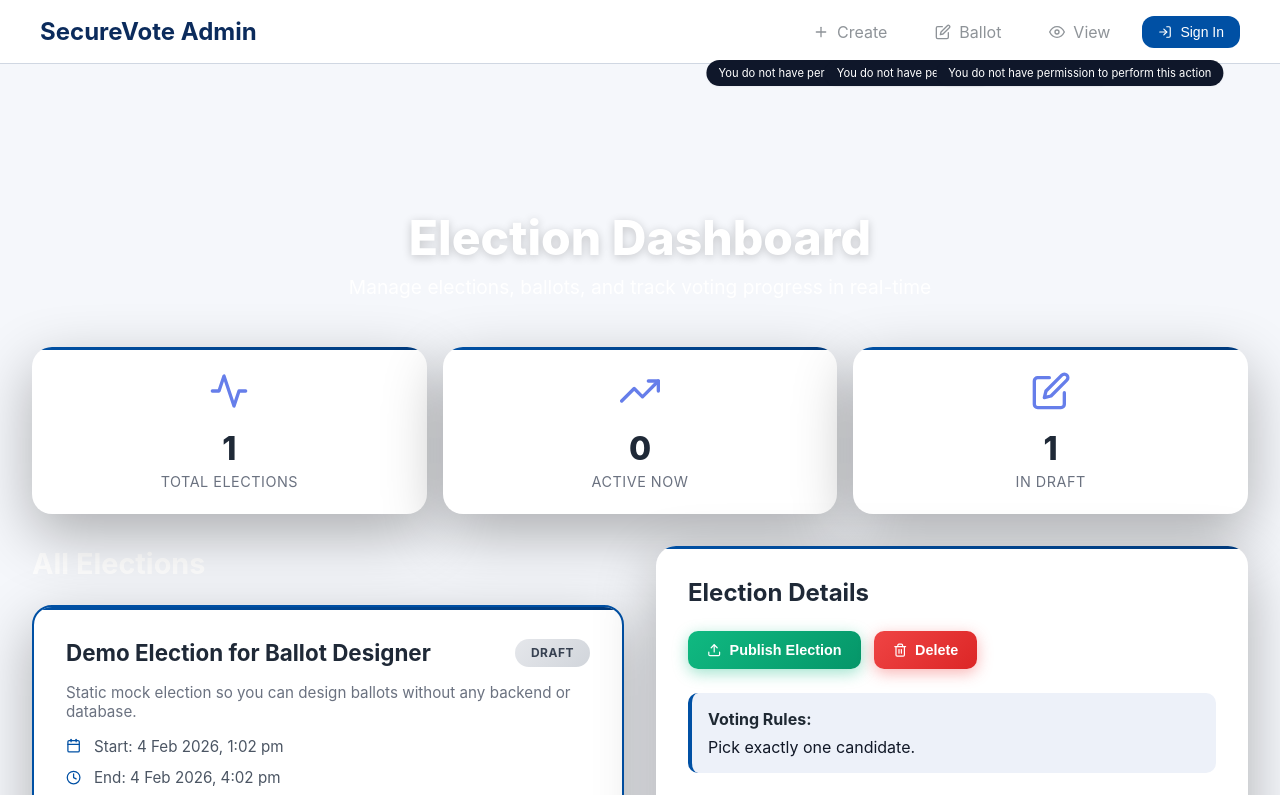
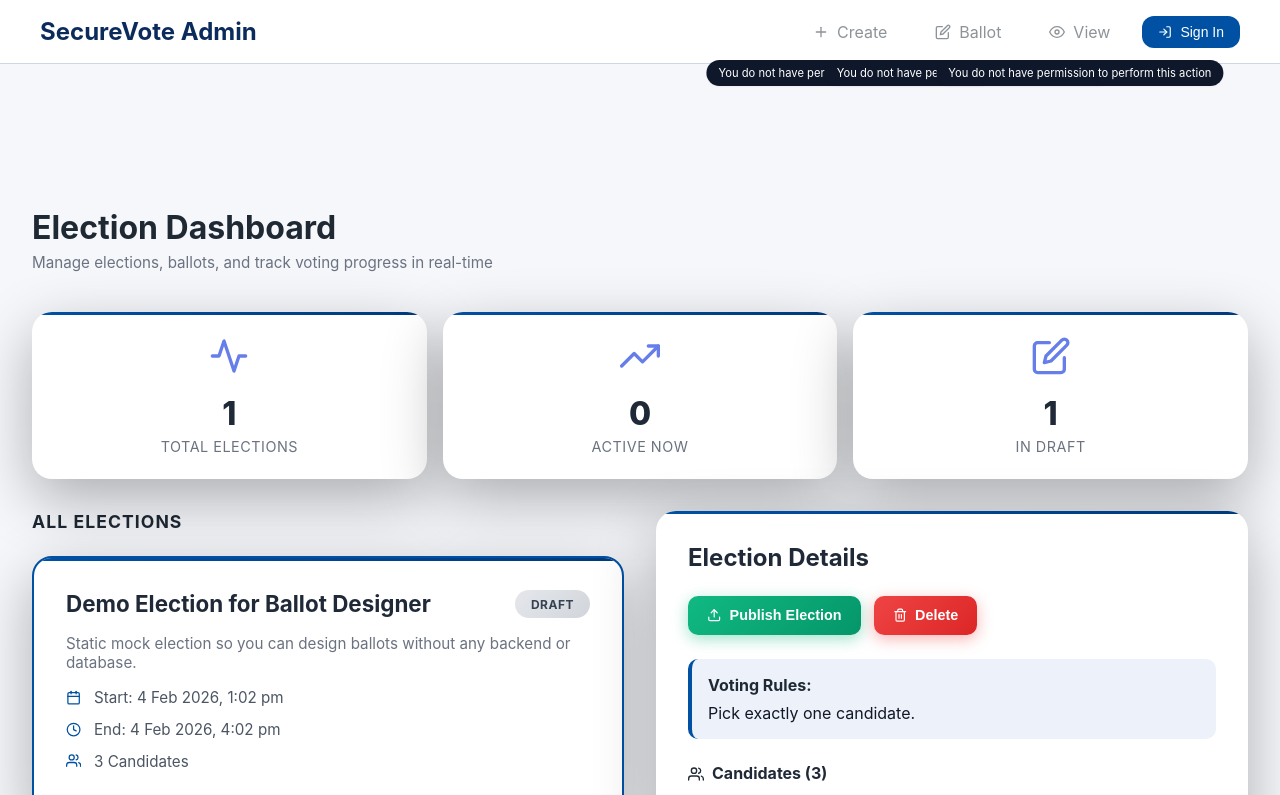
Before and after one commit to Votum-SecurVote/Votum-admin, a React (Vite) app in the folder vote-admin/frontend/: page /elections/public in a window 1280 px wide. Shown: the top 795 px of the page. Built offline with nearby package versions, Linux system fonts and the light colour scheme.

Commit message:
Refine ElectionView typography to look more official

```diff
--- a/vote-admin/frontend/src/pages/admin/ElectionView.jsx
+++ b/vote-admin/frontend/src/pages/admin/ElectionView.jsx
@@ -47,20 +47,19 @@ const Container = styled.div`
 `;
 
 const Header = styled.div`
-  text-align: center;
-  margin-bottom: 3rem;
-  color: white;
+  text-align: left;
+  margin-bottom: 2.5rem;
+  color: var(--text-secondary);
 
   h1 {
-    font-size: 3rem;
-    font-weight: 800;
-    margin-bottom: 0.5rem;
-    text-shadow: 0 2px 10px rgba(0,0,0,0.2);
+    font-size: 2rem;
+    font-weight: 700;
+    margin-bottom: 0.4rem;
   }
 
   p {
-    font-size: 1.2rem;
-    opacity: 0.9;
+    font-size: 0.95rem;
+    color: var(--text-muted);
   }
 `;
 
@@ -634,9 +633,8 @@ const ElectionView = () => {
         </StatsGrid>
 
         <Grid>
-          {/* LEFT: Election List */}
           <div>
-            <h2 style={{ color: 'white', marginBottom: '1.5rem', fontSize: '1.8rem' }}>
+            <h2 style={{ color: 'var(--text-secondary)', marginBottom: '1.5rem', fontSize: '1.1rem', textTransform: 'uppercase', letterSpacing: '0.06em' }}>
               All Elections
             </h2>
             {elections.length === 0 ? (
```
